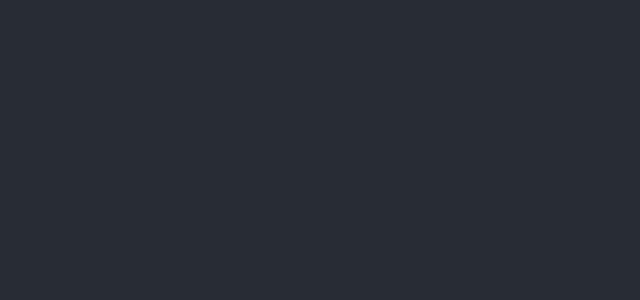
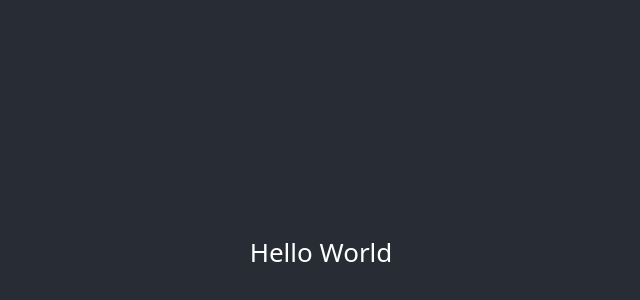
Before and after one commit to jumba23/ai-image-generator-nodeJS-openAI, a React (Create React App) app in the folder client/: page / in a window 1280 px wide. Shown: the part 148-448 px from the top of the page, without its empty margins (319-959 px from the left). Built offline with nearby package versions, Linux system fonts and the light colour scheme.

Commit message:
tailwind configured

```diff
--- a/client/package.json
+++ b/client/package.json
@@ -34,5 +34,10 @@
       "last 1 firefox version",
       "last 1 safari version"
     ]
+  },
+  "devDependencies": {
+    "autoprefixer": "^10.4.13",
+    "postcss": "^8.4.20",
+    "tailwindcss": "^3.2.4"
   }
 }
--- /dev/null
+++ b/client/postcss.config.js
@@ -0,0 +1,6 @@
+module.exports = {
+  plugins: {
+    tailwindcss: {},
+    autoprefixer: {},
+  },
+}
--- a/client/src/App.js
+++ b/client/src/App.js
@@ -4,6 +4,7 @@
   return (
     <div className="App">
       <header className="App-header">
+      Hello World
         </header>
     </div>
   );
--- a/client/src/index.css
+++ b/client/src/index.css
@@ -1,13 +1,3 @@
-body {
-  margin: 0;
-  font-family: -apple-system, BlinkMacSystemFont, 'Segoe UI', 'Roboto', 'Oxygen',
-    'Ubuntu', 'Cantarell', 'Fira Sans', 'Droid Sans', 'Helvetica Neue',
-    sans-serif;
-  -webkit-font-smoothing: antialiased;
-  -moz-osx-font-smoothing: grayscale;
-}
-
-code {
-  font-family: source-code-pro, Menlo, Monaco, Consolas, 'Courier New',
-    monospace;
-}
+@tailwind base;
+@tailwind components;
+@tailwind utilities;
--- /dev/null
+++ b/client/tailwind.config.js
@@ -0,0 +1,10 @@
+/** @type {import('tailwindcss').Config} */
+module.exports = {
+  content: [
+    "./src/**/*.{js,jsx,ts,tsx}",
+  ],
+  theme: {
+    extend: {},
+  },
+  plugins: [],
+}
```
Also changed, not shown: 1 other file (tests, documents, lock files or other folders).
